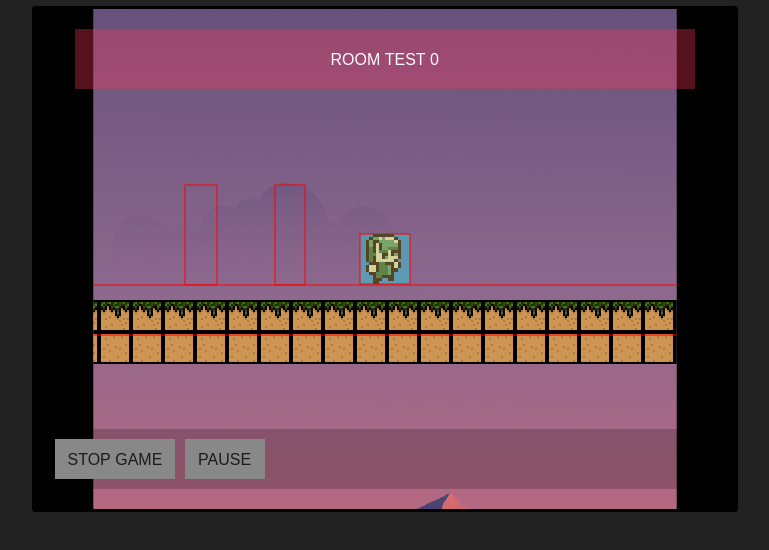
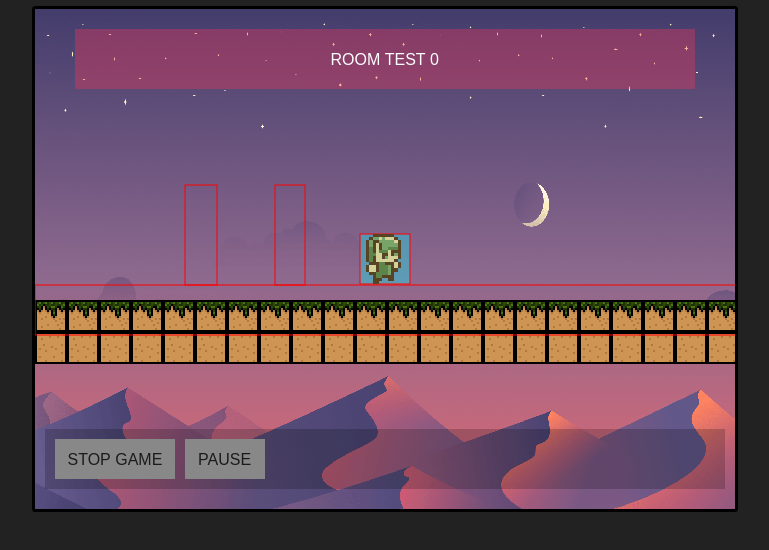
Before and after one commit to Cesar-CARV/Recreo-GameEngine, a plain HTML site: page index.html in a window 1280 px wide. Shown: the whole page, without its empty margins (256-1025 px from the left). Drawn offline with Linux system fonts and the light colour scheme.

Commit message:
Se modifico la clase Background para que no herede de Object

```diff
--- a/GameEngine/Background.js
+++ b/GameEngine/Background.js
@@ -1,8 +1,11 @@
-import Object from "./Object.js";
+import Vector2 from "./Vector2.js";
 
-export default class Background extends Object {
-  constructor(game, x, y, w, h, imageURL = undefined, color = undefined) {
-    super(game, x, y, w, h);
+export default class Background {
+  constructor(GAME, x, y, w, h, imageURL = undefined, color = undefined) {
+    this._GAME = GAME;
+    this.position = new Vector2(x, y);
+    this.size = new Vector2(w, h);
+
     this._IMAGE = new Image();
     this._IMAGE.src = imageURL !== undefined ? imageURL : "";
     this.url = imageURL !== undefined;
@@ -40,4 +43,11 @@ export default class Background extends Object {
       );
     }
   };
+
+  steps = () => {};
+
+  main = (ctx) => {
+    this.steps();
+    this.draw(ctx);
+  };
 }
--- a/Objects/Player.js
+++ b/Objects/Player.js
@@ -42,7 +42,7 @@ export default class Player extends Object {
     this.animator = new SpriteAnimator(GAME, this.animations.idle, .2);
     this.animator.addChild(this.sprite, "playerSprite");
     // camara
-    this.camara = new Camara(GAME, 0, 0, GAME.w / 1.2, GAME.h);
+    this.camara = new Camara(GAME, 0, 0, GAME.w, GAME.h);
     this.camara.setScale(0.01, 0.01);
     // collider
     this.collider = new BoxCollider(GAME, 0, 0, 50, 50, 0, [], true);
--- a/Rooms/RoomTest1.js
+++ b/Rooms/RoomTest1.js
@@ -199,10 +199,10 @@ export default class RoomTest1 extends Room {
     // background 1
     const room1Background = new Background(
       this._GAME,
-      -this._GAME.w / 2,
-      -this._GAME.h / 2,
-      this._GAME.w * 2,
-      this._GAME.h * 2,
+      0,
+      0,
+      this._GAME.w,
+      this._GAME.h,
       "./../Backgrounds/Fondo_01.png"
     );
     room1Background.static = true;
```
Also changed, not shown: GameEngine/RoomGenerator/index.html (+4 -0 lines).
